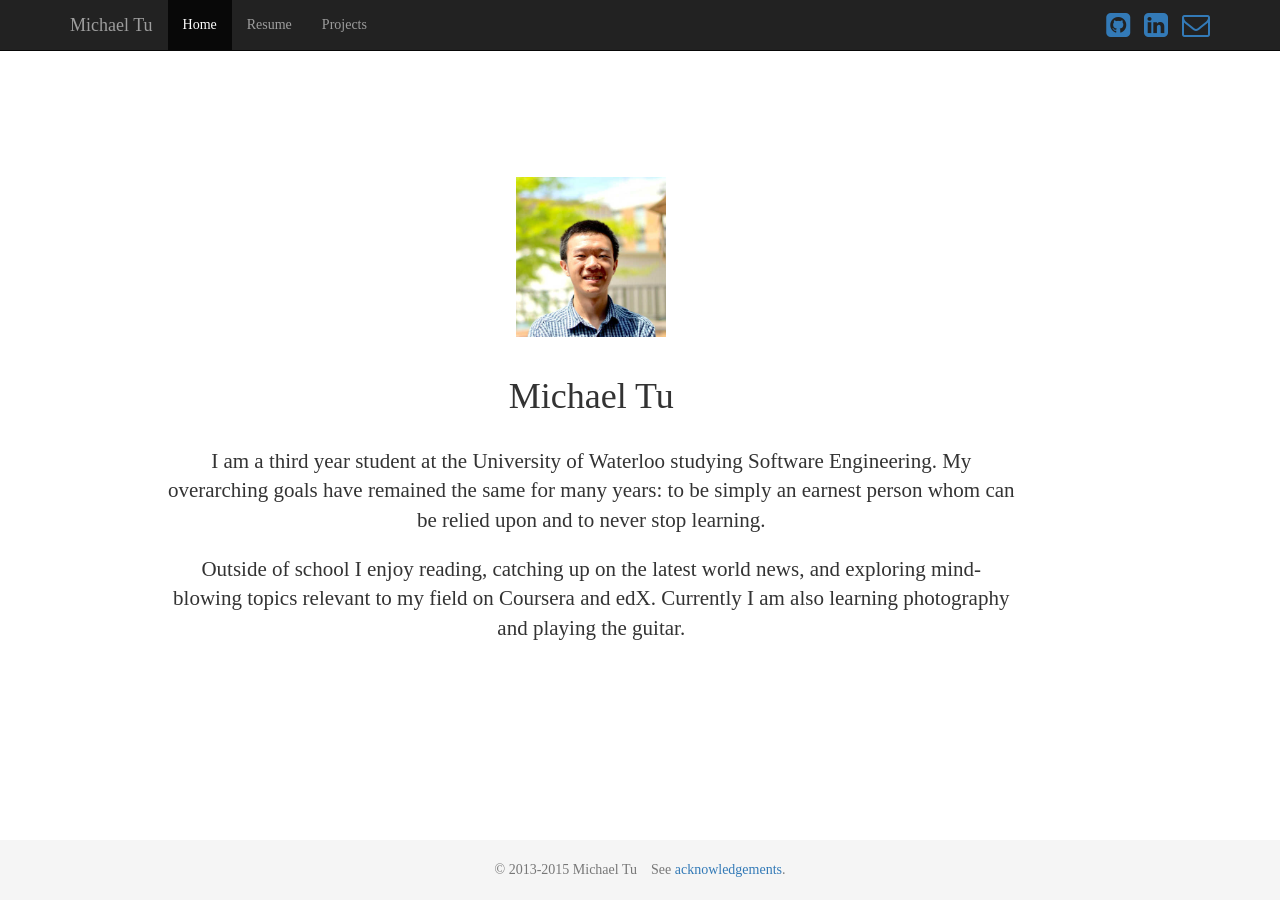
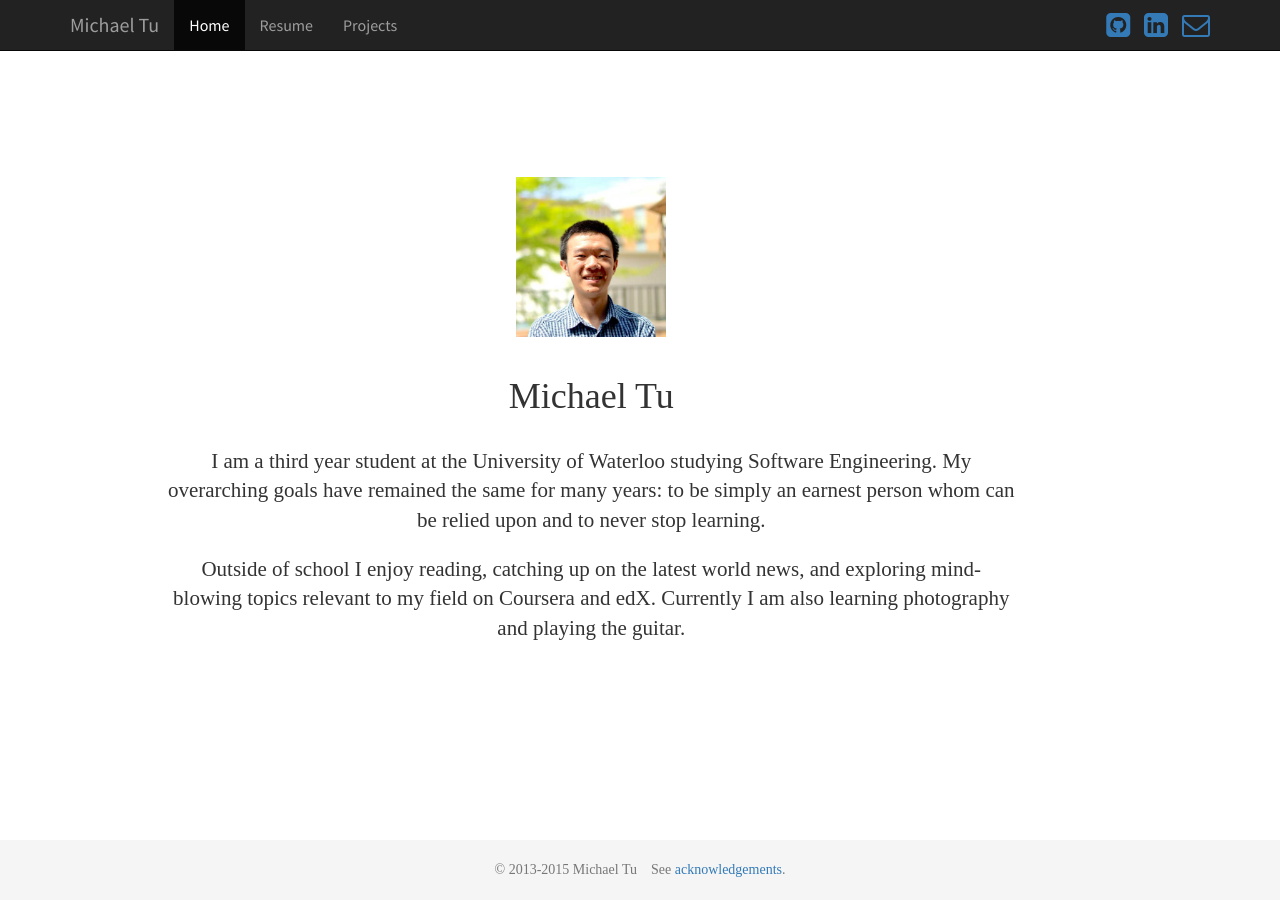
Before and after one commit to tuzhucheng/tuzhucheng.github.io, a Jekyll site: the page built from index.html, in a window 1280 px wide. Built offline with Jekyll 4.4.1, drawn with Linux system fonts in a browser that asks for light colours; nearby versions of some CDN libraries; some web fonts are replaced; comment, search, counter and statistics services are not loaded.

Commit message:
bigger, Source Sans Pro font for nav

```diff
--- a/_includes/head_includes.html
+++ b/_includes/head_includes.html
@@ -1,6 +1,7 @@
 <meta charset="utf-8">
 <meta name="viewport" content="width=device-width, initial-scale=1">
 <link href='http://fonts.googleapis.com/css?family=Kameron' rel='stylesheet' type='text/css'>
+<link href='http://fonts.googleapis.com/css?family=Source+Sans+Pro:300,400' rel='stylesheet' type='text/css'>
 <link rel="stylesheet" href="https://maxcdn.bootstrapcdn.com/bootstrap/3.3.2/css/bootstrap.min.css">
 <link rel="stylesheet" href="/css/default.css">
 <link rel="stylesheet" href="/css/navigation.css">
--- a/css/navigation.scss
+++ b/css/navigation.scss
@@ -1,5 +1,19 @@
 ---
 ---
+.navbar-brand {
+  font-size: 20px;
+  font-family: 'Source Sans Pro', sans-serif;
+}
+
+.navbar-nav {
+  li {
+    a {
+      font-size: 16px;
+      font-family: 'Source Sans Pro', sans-serif;
+    }
+  }
+}
+
 .badges {
   margin-top: 11px;
   a {
```
